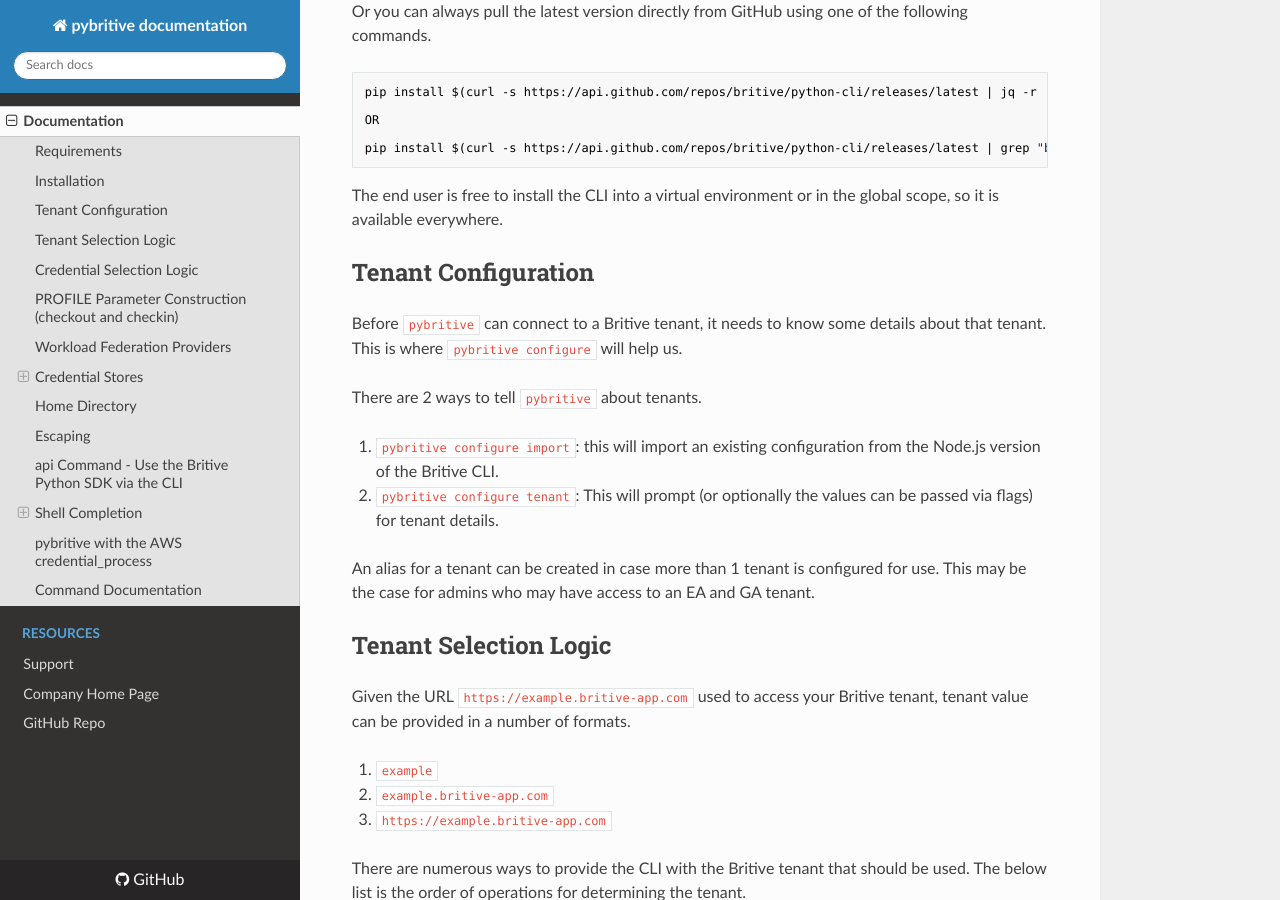
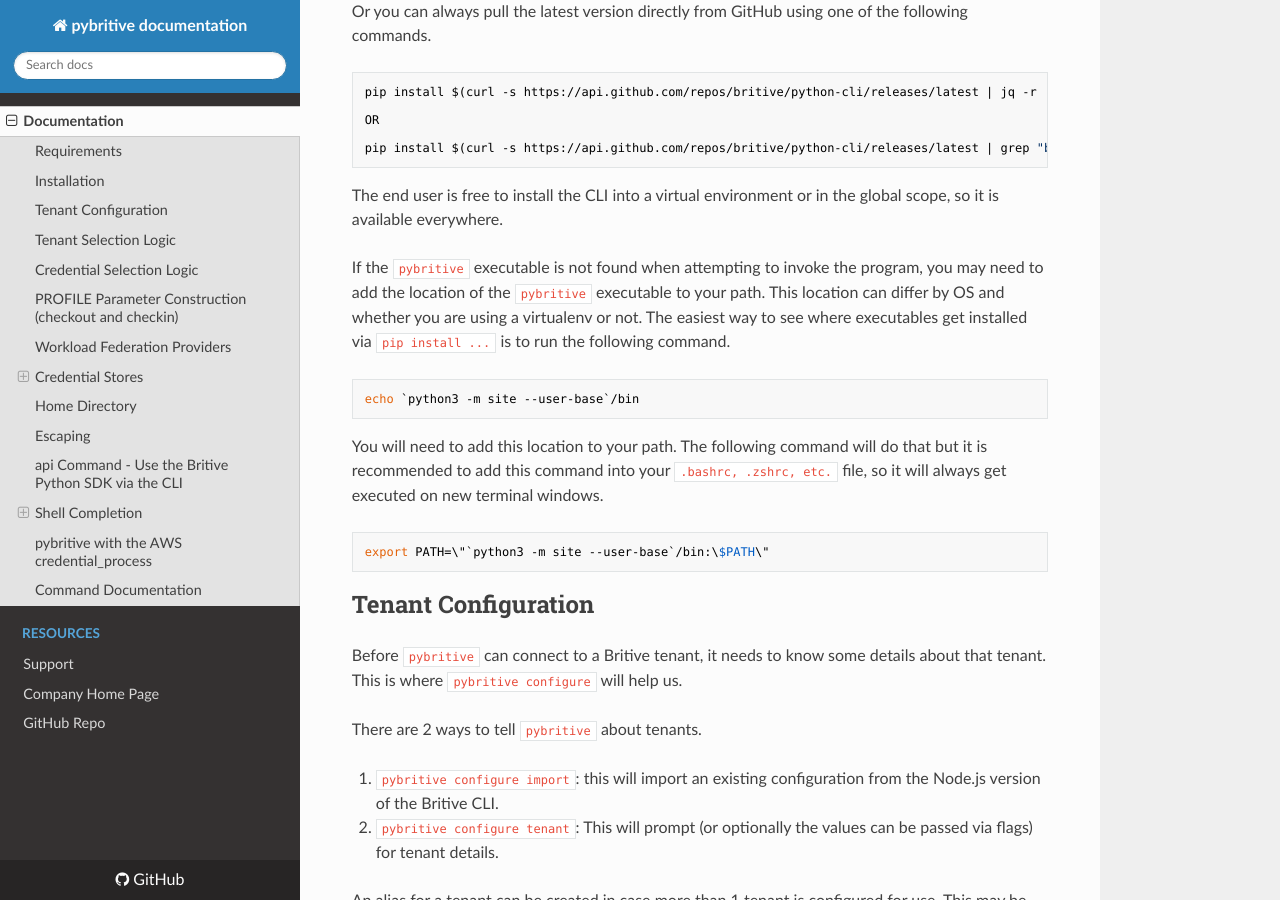
Before and after one commit to britive/python-cli, an MkDocs documentation site: the page built from docs/index.md, in a window 1280 px wide and 900 px high, scrolled down 545 px. Built offline with MkDocs 1.6.1, drawn with Linux system fonts in a browser that asks for light colours; nearby versions of some CDN libraries.

Commit message:
docs on how to add pybritive location to path if not automatically done

```diff
--- a/docs/index.md
+++ b/docs/index.md
@@ -29,6 +29,21 @@
 
 The end user is free to install the CLI into a virtual environment or in the global scope, so it is available
 everywhere.
+
+If the `pybritive` executable is not found when attempting to invoke the program, you may need to add the location
+of the `pybritive` executable to your path. This location can differ by OS and whether you are using a virtualenv or
+not. The easiest way to see where executables get installed via `pip install ...` is to run the following command.
+
+~~~
+echo `python3 -m site --user-base`/bin
+~~~
+
+You will need to add this location to your path. The following command will do that but it is recommended to add
+this command into your `.bashrc, .zshrc, etc.` file, so it will always get executed on new terminal windows.
+
+~~~
+export PATH=\"`python3 -m site --user-base`/bin:\$PATH\"
+~~~
 
 ## Tenant Configuration
 
```
